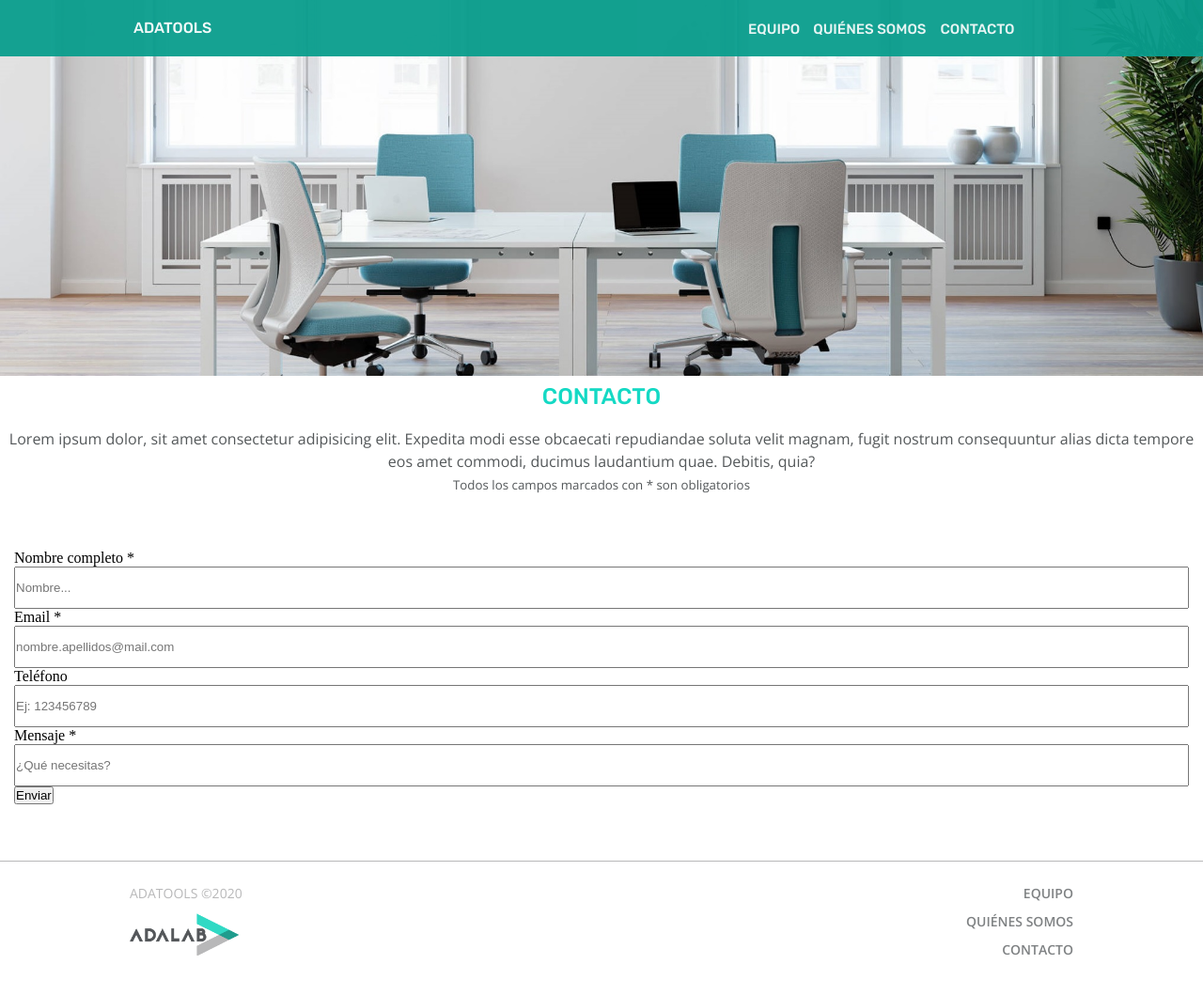
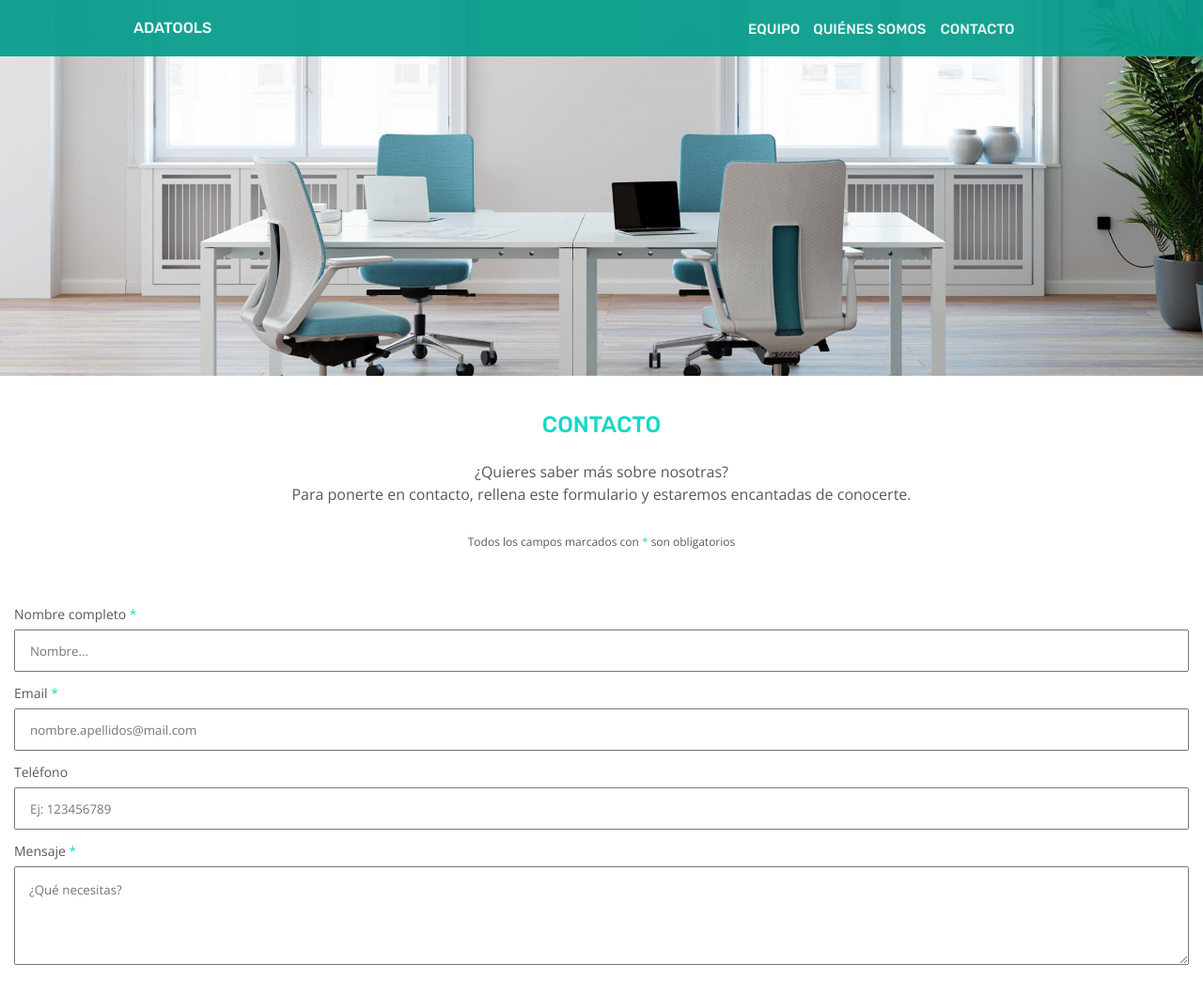
Before and after one commit to Adalab/project-promo-l-module-1-team-9, a website: page src/html/contact.html in a window 1280 px wide. Shown: the top 1059 px of the page at 94% size. Drawn offline with nearby package versions, Linux system fonts and the light colour scheme; files that its build step writes are made by us from their sources; files whose address does not match are found by name.

Commit message:
Add css contact page

```diff
--- a/src/html/contact.html
+++ b/src/html/contact.html
@@ -21,32 +21,31 @@
     <section class="contact">
       <h2 class="contact-title">Contacto</h2>
       <div class="contact-text-box">
-        <p class="contact-description">Lorem ipsum dolor, sit amet consectetur adipisicing elit. Expedita modi esse
-          obcaecati repudiandae soluta velit magnam, fugit nostrum consequuntur alias dicta tempore eos amet commodi,
-          ducimus laudantium quae. Debitis, quia?</p>
-        <small>Todos los campos marcados con <span class="asterisk">*</span> son obligatorios</small>
+        <p class="contact-description">¿Quieres saber más sobre nosotras? <br> Para ponerte en contacto, rellena este
+          formulario y estaremos encantadas de conocerte.</p>
+        <small class="text-small">Todos los campos marcados con <span class="asterisk">*</span> son obligatorios</small>
       </div>
       <form class="contact-form" action="https://formspree.io/f/mbjpqobw" method="POST">
         <div class="form-field">
-          <label for="name">Nombre completo <span class="asterisk">*</span></label>
+          <label class="label" for="name">Nombre completo <span class="asterisk">*</span></label>
           <input class="form-field-info" id="name" type="text" name="name" placeholder="Nombre..." required />
         </div>
         <div class="form-field">
-          <label for="email">Email <span class="asterisk">*</span></label>
+          <label class="label" for="email">Email <span class="asterisk">*</span></label>
           <input class="form-field-info" id="email" type="email" name="email" placeholder="nombre.apellidos@mail.com"
             required />
         </div>
         <div class="form-field">
-          <label for="telephone">Teléfono</label>
+          <label class="label" for="telephone">Teléfono</label>
           <input class="form-field-info" id="telephone" type="tel" name="telephone" placeholder="Ej: 123456789" />
         </div>
         <div class="form-field">
-          <label for="message">Mensaje <span class="asterisk">*</span></label>
-          <input class="form-field-info" id="message" type="text-area" name="message" placeholder="¿Qué necesitas?"
-            required />
+          <label class="label" for="message">Mensaje <span class="asterisk">*</span></label>
+          <textarea class="form-field-info" id="message" type="text-area" name="message" placeholder="¿Qué necesitas?"
+            rows="6" columns="6" required></textarea>
         </div>
         <div class="form-submit">
-          <input type="submit" value="Enviar" />
+          <input class="button-submit" type="submit" value="Enviar" />
         </div>
       </form>
     </section>
--- a/src/scss/layout/_form.scss
+++ b/src/scss/layout/_form.scss
@@ -1,10 +1,39 @@
 .contact-form {
   padding: 58px 15px 60px 15px;
-}
-.form-field {
-  display: flex;
-  flex-direction: column;
+  & .form-field {
+    padding-bottom: 13px;
+    display: flex;
+    flex-direction: column;
+  }
+  & .label {
+    padding-bottom: 7px;
+    font-size: 14px;
+    font-family: $text;
+    color: $grey;
+  }
 }
 .form-field-info {
   height: 45px;
+  padding: 15px;
+  font-family: $text;
+  color: $lightgrey;
 }
+#message {
+  height: 105px;
+}
+.button-submit {
+  width: 290px;
+  height: 45px;
+  margin-top: 30px;
+  text-transform: uppercase;
+  color: $white;
+  background-color: $blue-green;
+  border-radius: 4px;
+  border-color: transparent;
+  -webkit-appearance: none;
+  -moz-appearance: none;
+  font-family: $title;
+}
+.asterisk {
+  color: $aqua;
+}
--- a/src/scss/pages/_contact.scss
+++ b/src/scss/pages/_contact.scss
@@ -1,4 +1,6 @@
 .contact-title {
+  margin-top: 30px;
+  margin-bottom: 15px;
   display: flex;
   align-items: center;
   justify-content: center;
@@ -14,7 +16,9 @@
   text-transform: uppercase;
 }
 .contact-text-box {
-  margin: 10px 0 0;
+  margin: 0 15px 0 15px;
+  display: flex;
+  flex-direction: column;
   justify-content: center;
   font-family: $text;
   font-size: 16px;
@@ -25,4 +29,12 @@
   letter-spacing: normal;
   text-align: center;
   color: $grey;
+  & .text-small {
+    font-size: 12px;
+    margin-top: 30px;
+  }
 }
+
+.contact-description {
+  padding: 0 20px 0 20px;
+}
```
